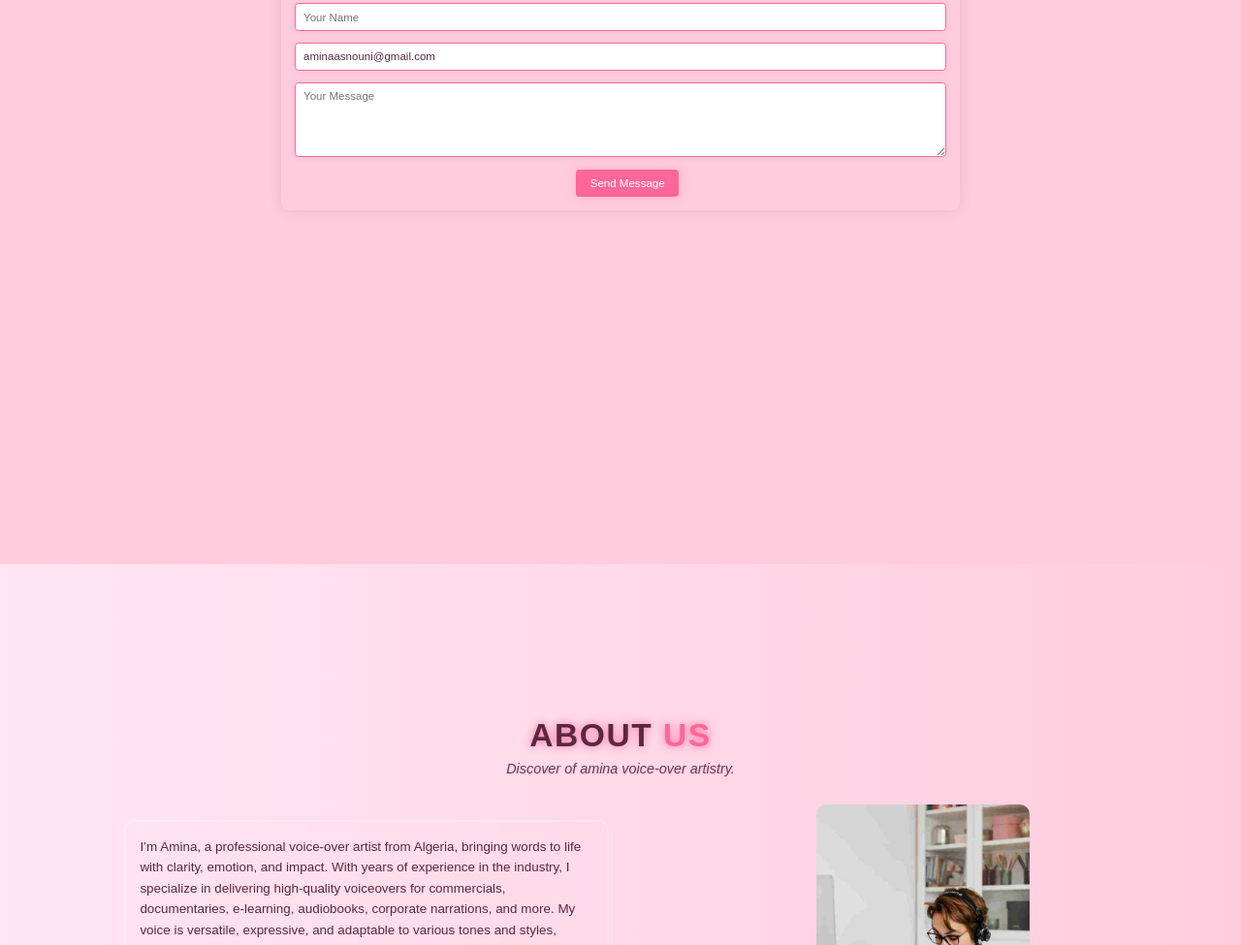
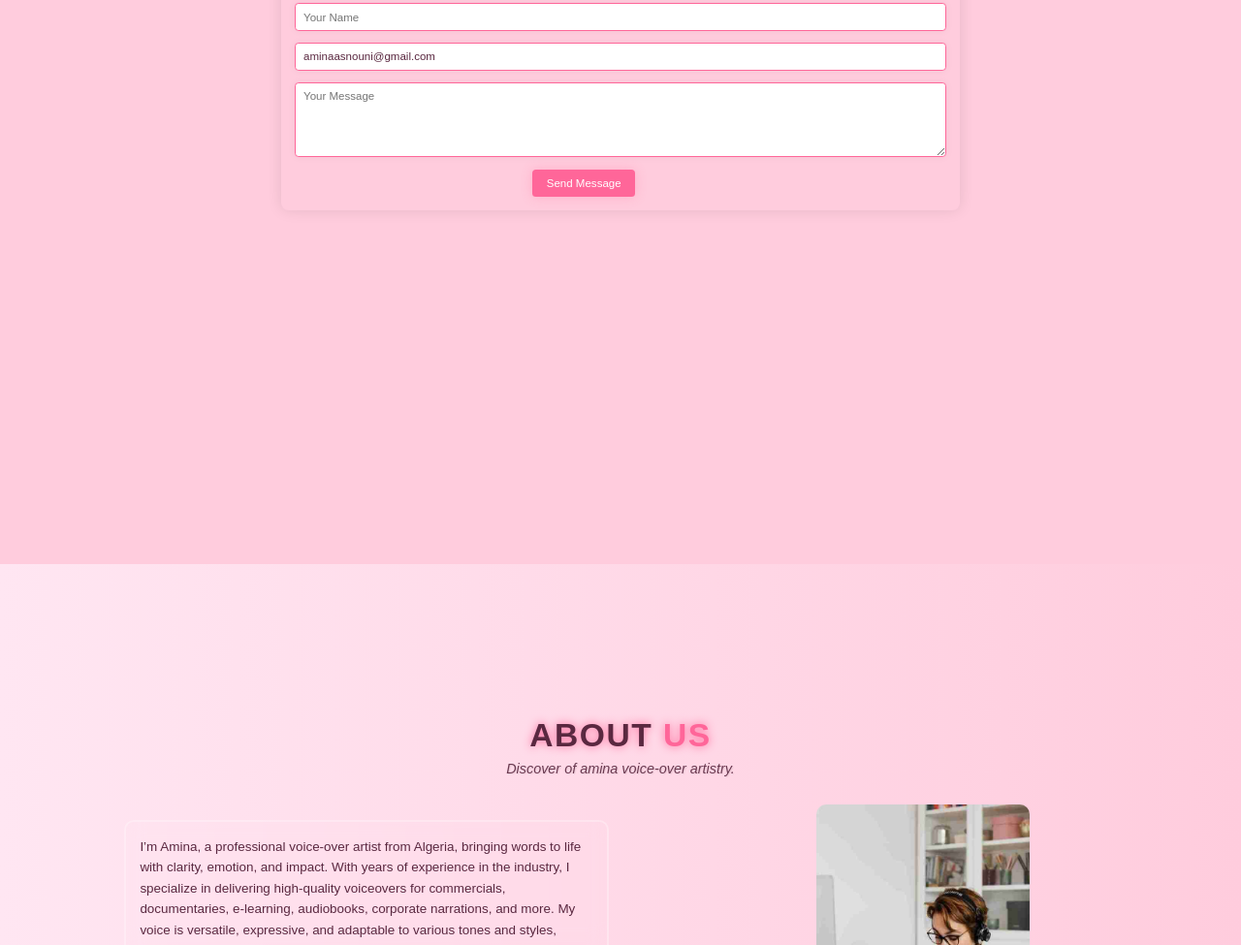
Before and after one commit to imadeddine22/amina-voiveover, a plain HTML site: page index.html in a window 1280 px wide. Shown: the part 1909-2884 px from the top of the page at 97% size. Drawn offline with nearby package versions, Linux system fonts and the light colour scheme.

Commit message:
Update style.css

```diff
--- a/style.css
+++ b/style.css
@@ -757,7 +757,9 @@ h2 {
     box-shadow: 0 0 12px rgba(255, 102, 153, 0.3);
     margin: 0 auto;
     display: block;
-    margin-left: 50px;
+    margin-left: 5px;
+    position: relative;
+    right: 100px;
 }
 
 .btn:hover {
```
